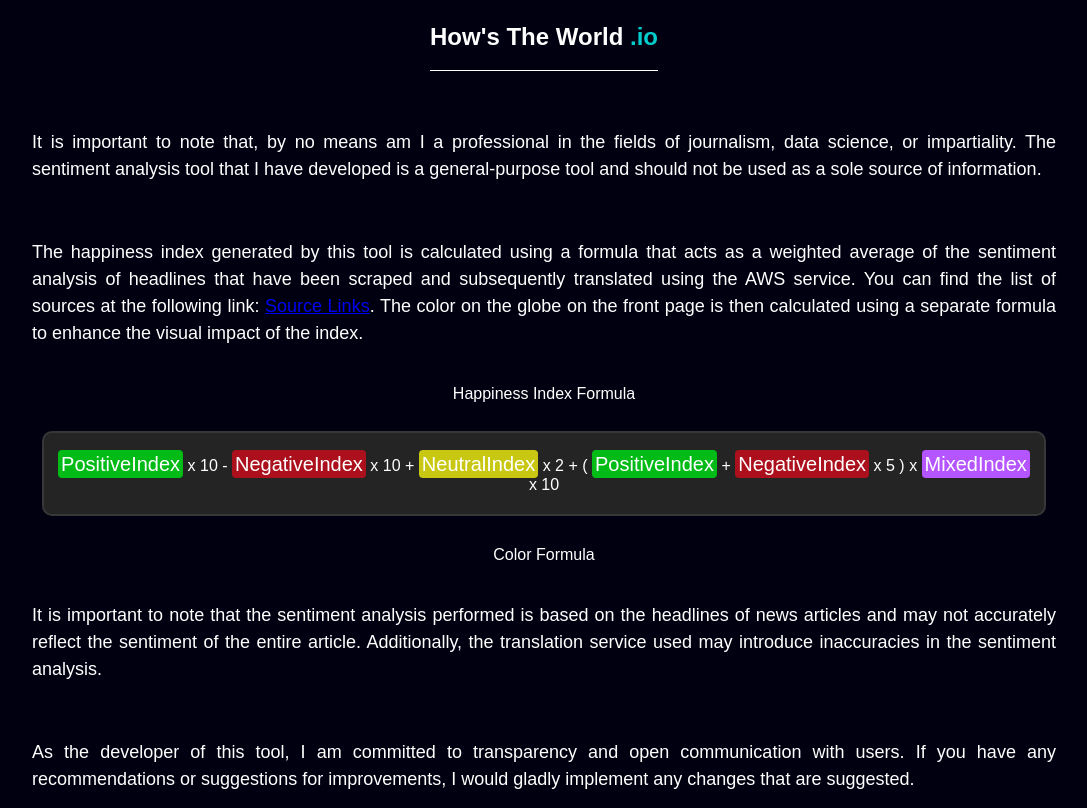
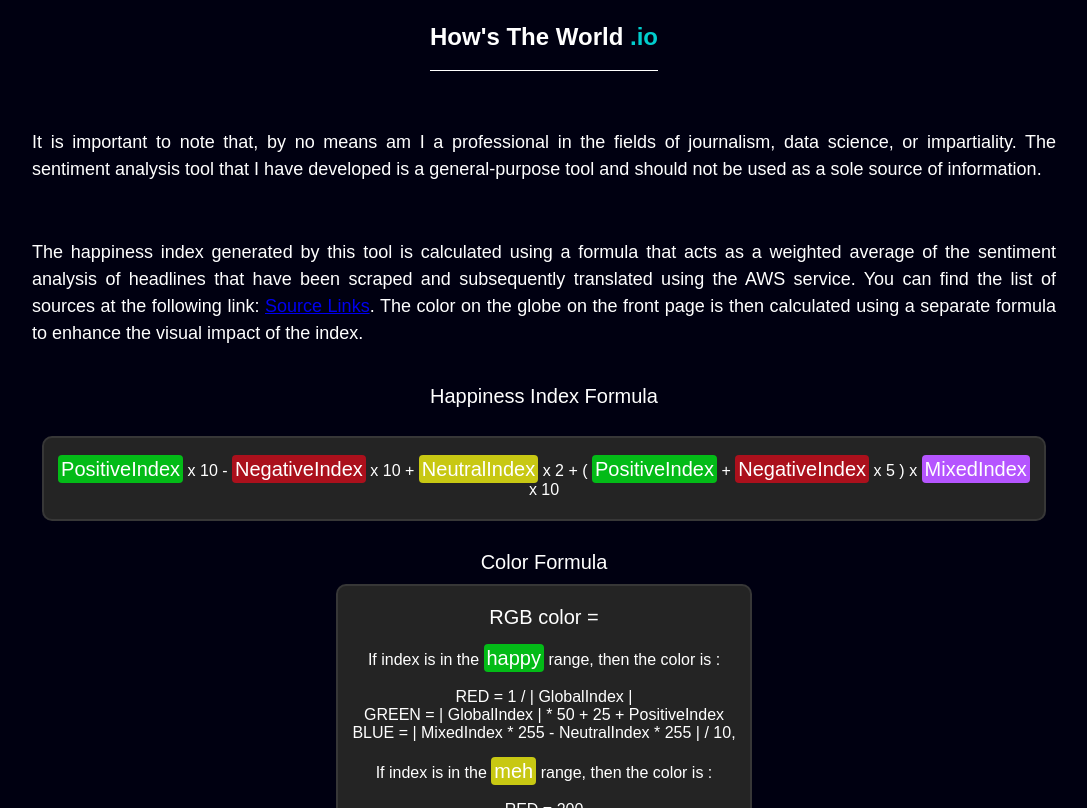
Before and after one commit to TerenceGrover/HSTW, a React (Create React App) app in the folder client/: page /transparency in a window 1280 px wide. Shown: the whole page, without its empty margins (96-1183 px from the left). Built offline with nearby package versions, Linux system fonts and the light colour scheme; no server answers; a web font is replaced by a local one.

Commit message:
feat: Add color formula on transparency page

```diff
--- a/client/src/Pages/Transparency.jsx
+++ b/client/src/Pages/Transparency.jsx
@@ -25,7 +25,7 @@ export default function Transparency() {
         separate formula to enhance the visual impact of the index.
       </p>
       <div class="formula-transparency">
-        Happiness Index Formula
+      <span className="index-txt">Happiness Index Formula</span>
         <br />
         <br />
         <div class="formula-container">
@@ -55,7 +55,32 @@ export default function Transparency() {
           x 10
         </div>
       </div>
-      <div class="formula-transparency">Color Formula</div>
+      <div class="formula-transparency">
+        <span className="index-txt">Color Formula</span>
+        <div class="formula-container">
+        <span className="index-txt">RGB color = </span> <br />
+          <br />
+          If index is in the <span id="p" className="index-txt">happy</span> range, then the color is : <br />
+          <br />
+          RED  =  1 / | GlobalIndex |
+          <br />
+          GREEN  =  | GlobalIndex | * 50 + 25 + PositiveIndex <br />
+          BLUE  =  | MixedIndex * 255 - NeutralIndex * 255 | / 10,
+          <br />
+          <br />
+          If index is in the <span id="nu" className="index-txt">meh</span> range, then the color is : <br /> <br />
+          RED  =  200 <br />
+          GREEN  =  200 <br />
+          BLUE  =  0 <br />
+          <br />
+          If index is in the <span id="n" className="index-txt">sad</span> range, then the color is : <br /> <br />
+          RED  =  | GlobalIndex | * 50 + 25 + NegativeIndex
+          <br />
+          GREEN  =  1 / | GlobalIndex |
+          <br />
+          BLUE  =  | MixedIndex * 255 - NeutralIndex * 255 | / 10,
+        </div>
+      </div>
       <p class="paragraph">
         It is important to note that the sentiment analysis performed is based
         on the headlines of news articles and may not accurately reflect the
```
